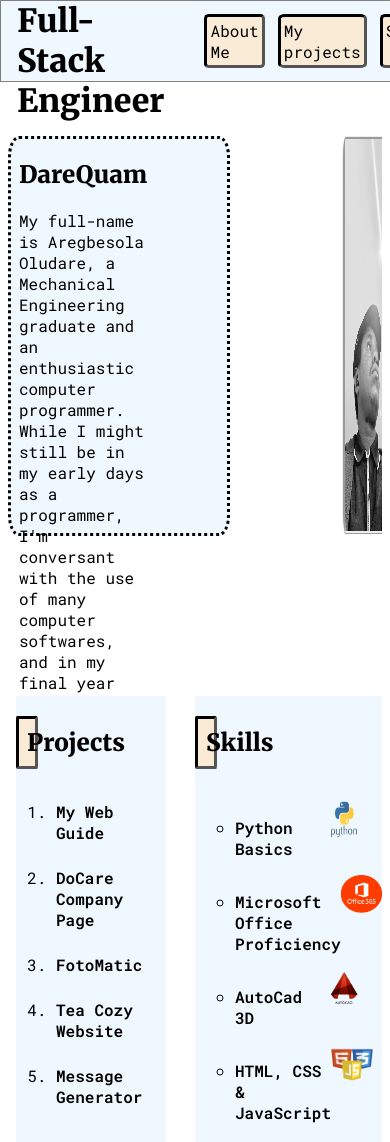
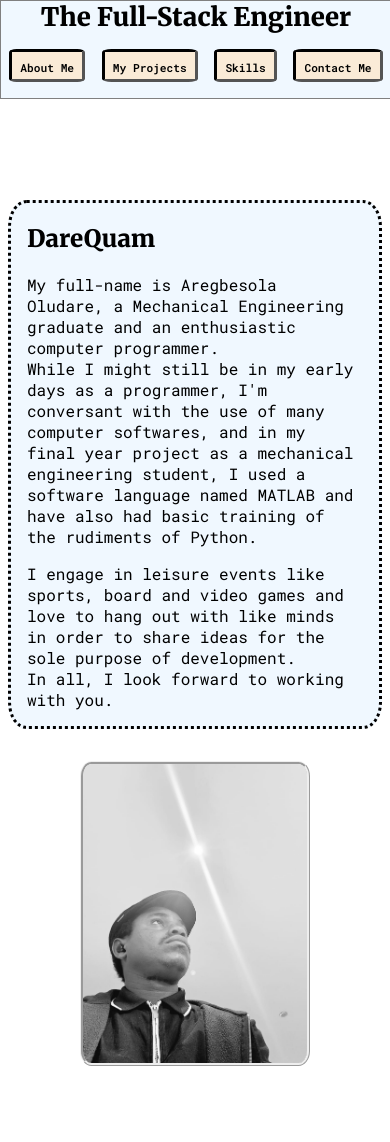
Before and after one commit to darequam/MyPortFolio, a plain HTML site: page portfolio.html in a window 390 px wide. Shown: the top 1142 px of the page. Drawn offline with Linux system fonts and the light colour scheme.

Commit message:
Html at 100%, other pages to be integrated

```diff
--- a/portfolio.css
+++ b/portfolio.css
@@ -11,7 +11,7 @@ header{
     top: 0;
     left: 0;
     align-items: center;
-    justify-content: space-between;
+    justify-content:space-between;
     z-index: 1;
     border: solid grey 1px;
 
@@ -20,6 +20,8 @@ header{
 h1{
     font-family: Merriweather, sans-serif;
     margin-left: 1rem;
+    /* background-color: aqua; */
+    min-width:50%;
 }
 
 h2{
@@ -33,22 +35,38 @@ h3{
 }
 
 nav{
-    margin-right: 2rem;
+    margin-right: 1rem;
+    /* background-color: bisque;     */
 
 }
+
 nav ul{
     display: flex;
     list-style: none;
 
 }
 
-nav ul li{
+.button{
     margin-right: 0.8rem;
     border-radius: 8%;
     background-color: antiquewhite;
     border: inset black;
-    padding: .2rem .2rem;
+    padding: .1rem .15rem;
 
+}
+
+/* .button:active{
+    background-color: cyan;
+    box-shadow: 1px 3px;
+} */
+
+
+header a{
+    text-decoration: none;
+    color: inherit ;
+    font-family: 'Roboto Mono', sans-serif;;
+    font-size:70%;
+    font-weight: bold;
 }
 
 #content{
@@ -58,11 +76,8 @@ nav ul li{
 
 #bio{
     display: flex;
-    height: 25rem ;
     width: 100%;
-    /* background-color: antiquewhite; */
     justify-content: space-between;
-
 }
 
 #about-me{
@@ -73,7 +88,7 @@ nav ul li{
     border-radius: 5%;
     background-color: aliceblue;
 }
-.images-container{
+#images-container{
     overflow: hidden;
     /* height:auto;    */
     /* background-color: aliceblue;   */
@@ -87,6 +102,7 @@ nav ul li{
     border-radius: 5%;
 }
 
+
 #project-skill{
     margin-top: 10rem;
     display: flex;
@@ -99,7 +115,7 @@ nav ul li{
     background-color: aliceblue;
 }
 
-#project h2{
+#project h2, #skills h2{
     margin-bottom: 2rem;
     background-color: antiquewhite;
     border: inset black;
@@ -110,20 +126,21 @@ nav ul li{
 
 #project h3{
     margin-bottom:1.5rem ;
+
+}
+
+#project h3 a{
+    text-decoration: none;
+    color: inherit;
+}
+
+#project h3 a:after{
+    color :blueviolet;
 }
 
 #skills{
     width: 50%;
     background-color: aliceblue;
-}
-
-#skills h2{
-    margin-bottom: 2rem;
-    background-color: antiquewhite;
-    border: inset black;
-    margin-right: 16rem;
-    padding: .5rem .5rem;
-    border-radius: 7%;
 }
 
 #skills ul{
@@ -139,6 +156,11 @@ nav ul li{
     width: 2.6rem;
 }
 
+.logo:hover{
+    height: 3rem;
+    width: 3.2rem;
+}
+
 footer{
     position: relative;
     margin-top: 14rem;
@@ -149,3 +171,99 @@ footer{
 footer p{
     text-align: center;
 }
+
+@media only screen and (max-width: 800px){
+
+    header{
+        height: auto;
+    }
+    nav ul{
+        display: block;
+        margin-top: 0.3rem;
+    }
+    .button{
+        margin-bottom: .3rem;
+        border-radius: 10%;
+        padding: .2rem 1rem;
+        text-align: center;
+
+    }
+    h1{
+        margin: 0 auto;
+    }
+
+    #content{
+        top: 12rem;
+    }
+
+    #bio{
+        display:block;
+    }
+    #about-me{
+        width: auto;
+        padding: 0rem 1rem;
+        margin: auto;
+        text-align: left;
+    }
+
+    #images-container{
+        margin: 2rem auto;
+        /* background-color: red; */
+
+    }
+
+    #my-image{
+        display: block;
+        margin: auto;
+        /* background-color: blue ; */
+        height: 70%;
+
+    }
+
+    #project h2, #skills h2{
+        margin: auto;
+        /* background-color: aqua; */
+    }
+}
+
+@media only screen and (max-width: 580px){
+    header{
+        display: block;
+    }
+
+    header h1{
+        text-align: center;
+        margin: auto;
+        min-width: 50%;
+        font-size: 160%;
+    }
+
+    nav{
+        margin:  auto;
+    }
+    nav ul{
+        display: flex;
+        /* background-color: aqua; */
+        margin: auto;
+        padding: 0;
+        justify-content: space-around;
+
+    }
+    .button{
+        margin: 1rem 0;
+        border-radius: 10%;
+        padding: .2rem .5rem;
+        text-align: center;
+    }
+
+    header a{
+        font-size: 70%;
+    }
+
+    #project-skill{
+        display: block;
+    }
+    #project, #skills{
+        width: auto;
+    }
+}
--- a/portfolio.html
+++ b/portfolio.html
@@ -8,6 +8,7 @@
     <link rel="preconnect" href="https://fonts.googleapis.com">
     <link rel="preconnect" href="https://fonts.gstatic.com" crossorigin>
     <link href="https://fonts.googleapis.com/css2?family=Lato&family=Merriweather:wght@900&family=Poppins:ital,wght@0,200;0,400;0,500;0,700;0,800;1,400;1,700;1,800&family=Roboto+Mono:wght@400;500;600&display=swap" rel="stylesheet">
+    <!-- <script src="/portfolio.js" type="text/javascript" > </script> -->
 </head>
 
 <body>
@@ -15,10 +16,10 @@
         <h1 id="Main Heading">The Full-Stack Engineer</h1>
         <nav>
             <ul>
-                <li>About Me</li>
-                <li>My projects</li>
-                <li>Skills</li>
-                <li>Contact Me</li>
+                <li class="button" ><a href="#bio">About Me</a></li>
+                <li class="button"><a href="#project">My Projects</a></li>
+                <li class="button"><a href="#skills">Skills</a></li>
+                <li class="button"><a href="/Contact.html">Contact Me</a></li>
             </ul>
         </nav>
     </header>
@@ -26,7 +27,7 @@
     <main id="content">
         <div id="bio">
             <div id="about-me">
-                <h2>DareQuam</h2>
+                <h2 id="myName">DareQuam</h2>
                 <p>My full-name is Aregbesola Oludare, a Mechanical Engineering graduate and an enthusiastic
                     computer programmer.<br>
                     While I might still be in my early days as a programmer, I'm conversant with the use of many
@@ -39,7 +40,7 @@
                     In all, I look forward to working with you.
                 </p>
             </div>
-            <div class="images-container">
+            <div id="images-container">
                 <img src="/agba.jpg" id="my-image" alt="an image of the programmer">
             </div>
         </div>
@@ -47,11 +48,11 @@
             <div id="project">
                 <h2>Projects</h2>
                 <ol>
-                    <li><h3>My Web Guide</h3></li>
-                    <li><h3>DoCare Company Page</h3></li>
-                    <li><h3>FotoMatic</h3></li>
-                    <li><h3>Tea Cozy Website</h3></li>
-                    <li><h3>Message Generator</h3></li>
+                    <li><h3><a href="">My Web Guide</a></h3></li>
+                    <li><h3><a href="">DoCare Company Page</a></h3></li>
+                    <li><h3><a href="">FotoMatic</a></h3></li>
+                    <li><h3><a href="">Tea Cozy Website</a></h3></li>
+                    <li><h3><a href="">Message Generator</a></h3></li>
                 </ol>
 
             </div>
@@ -92,15 +93,17 @@
 
     </main>
     <footer>
-        <p>Made in Preston</p>
+        <p>Made in Preston<em>(2023).</em></p>
     </footer>
+
+
+    <script src="portfolio.js">
+
+    </script>
 
 
 
 
-
-
-    <script src="/portfolio.js" > </script>
 </body>
 
 
--- a/portfolio.js
+++ b/portfolio.js
@@ -0,0 +1,21 @@
+// let press = (event)=>{
+//     event.target.style.color = 'red';
+// };
+
+// document.getElementById('myName').onclick = press;
+
+
+let afpress = document.getElementById('my-image');
+
+let above = ()=>{
+    afpress.src = './agba2.jpg';
+}
+let away = ()=>{
+    afpress.src = './agba.jpg';
+}
+
+afpress.addEventListener('mouseover', above);
+afpress.addEventListener('mouseout', away);
+
+afpress.addEventListener('touchstart', above);
+afpress.addEventListener('touchend', away);
```
Also changed, not shown: Contact.html (added, +43 -0 lines), agba2.jpg (added).
